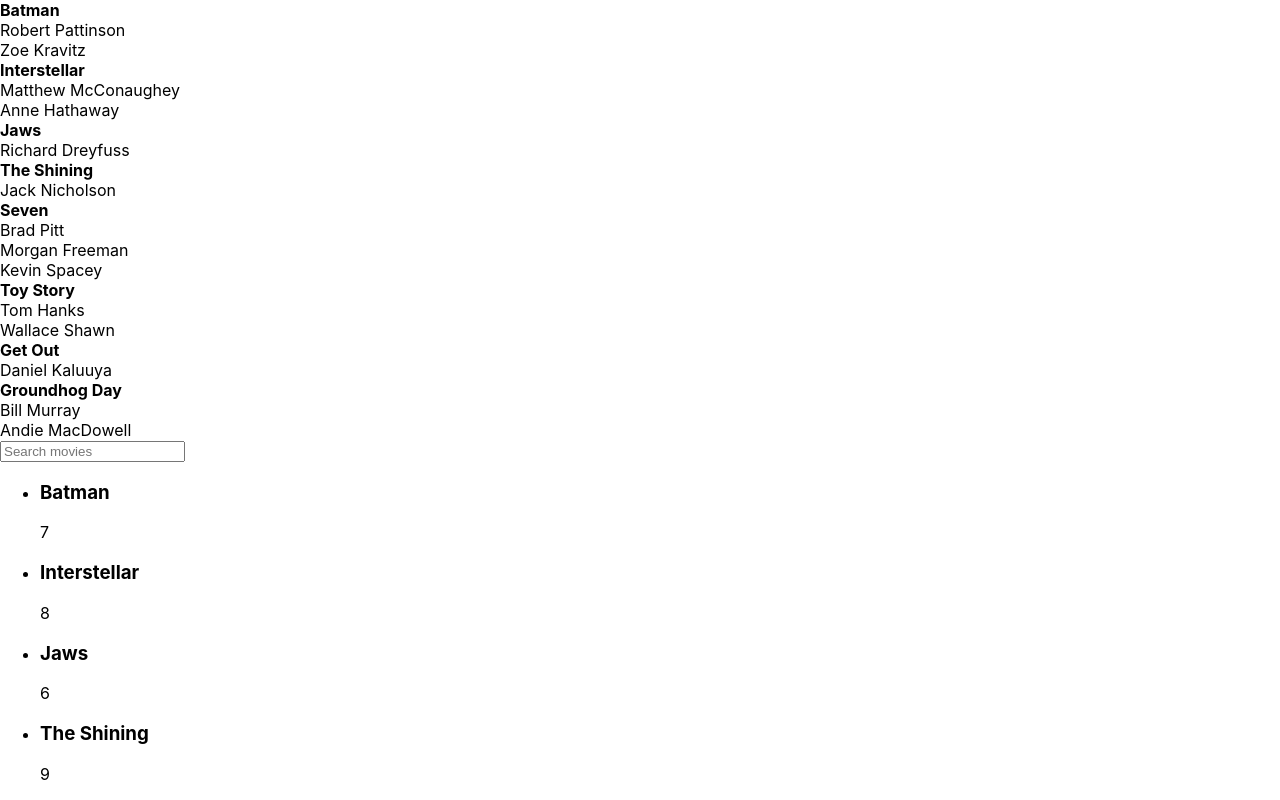
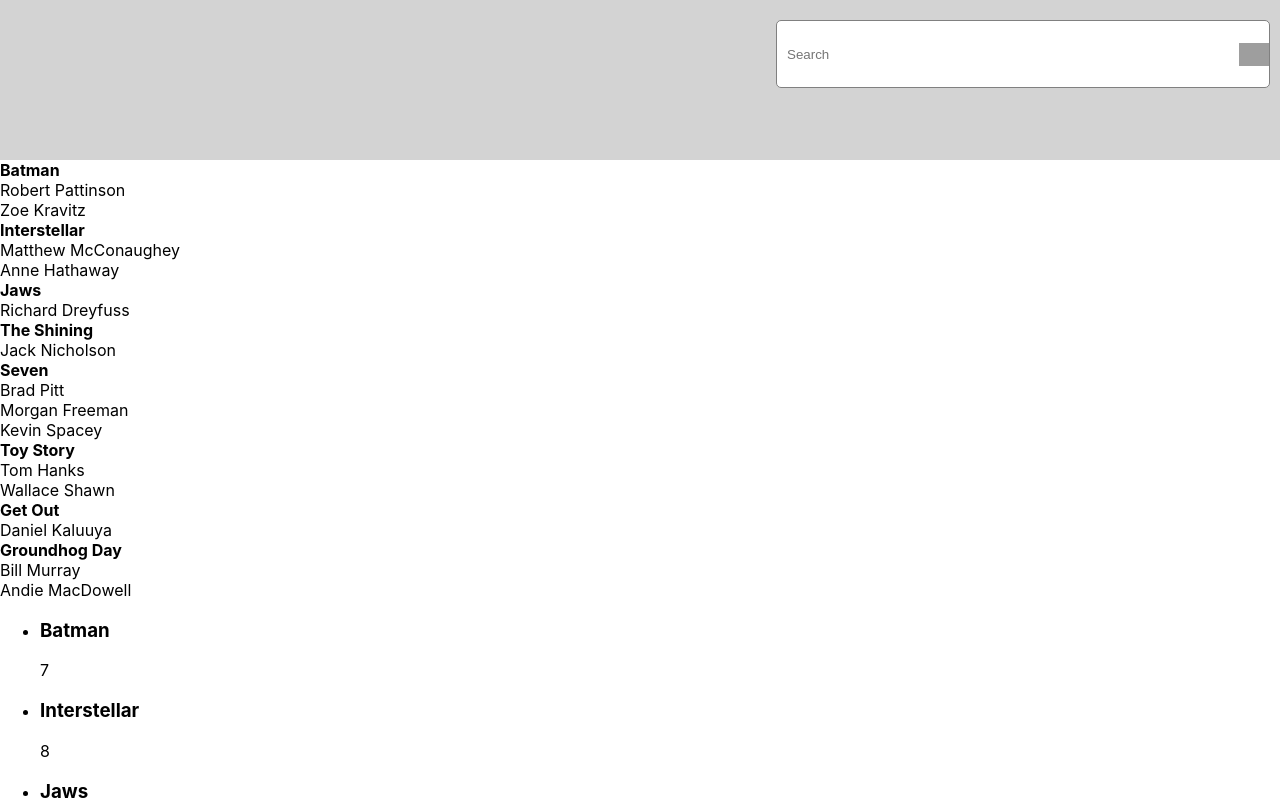
Before and after one commit to SuzanaStokic/React-Internship, a React (Create React App) app: page / in a window 1280 px wide. Shown: the top 800 px of the page. Built offline with nearby package versions, Linux system fonts and the light colour scheme; grey boxes are pictures that could not be loaded.

Commit message:
added css for nav-bar

```diff
--- a/src/App.tsx
+++ b/src/App.tsx
@@ -25,7 +25,11 @@ const App: React.FC = () => {
 
     return (
         <>
-        {MoviesJSON && MoviesJSON.map(movie => {
+            <NavBar>
+                <Search query={query} setQuery={setQuery} />
+            </NavBar>
+
+            {MoviesJSON && MoviesJSON.map(movie => {
             return (
                 <div className="box" key={movie.id}>
                     <strong>{movie.title}</strong>
@@ -39,9 +43,6 @@ const App: React.FC = () => {
                 </div>
             )
         })}
-            <NavBar>
-                <Search query={query} setQuery={setQuery} />
-            </NavBar>
 
             <Main>
                 <ListMovie movies={movies}></ListMovie>
--- a/src/components/Search.tsx
+++ b/src/components/Search.tsx
@@ -6,7 +6,7 @@ interface SearchProps {
 const Search: React.FC<SearchProps> = ({ query, setQuery })=> {
     return (
         <input className="search"
-            type="text" placeholder="Search movies"
+            type="text" placeholder="Search"
             value={query}
             onChange={(e) => setQuery(e.target.value)}
         />
--- a/src/index.css
+++ b/src/index.css
@@ -4,10 +4,31 @@ body {
     'Ubuntu', 'Cantarell', 'Fira Sans', 'Droid Sans', 'Helvetica Neue',
     sans-serif;
   -webkit-font-smoothing: antialiased;
-  -moz-osx-font-smoothing: grayscale;
 }
 
 code {
-  font-family: source-code-pro, Menlo, Monaco, Consolas, 'Courier New',
-    monospace;
+  font-family: 'Courier New';
 }
+
+.nav-bar {
+  display: flex;
+  justify-content: flex-end;
+  height: 20vh;
+  background-color: lightgray;
+}
+
+.search {
+  margin-top: 20px;
+  margin-right: 10px;
+  height: 8vh;
+  width: 60vh;
+  text-align: start;
+  padding-left: 10px;
+  border: 1px solid;
+  border-radius: 5px;
+  border-color: grey;
+  background-image: url(https://cdn2.hubspot.net/hubfs/4004166/bioticresearch_website_assets/images/search_icon.png);
+  background-repeat: no-repeat;
+  background-position: right center;
+  background-size: 30px;
+}
```
